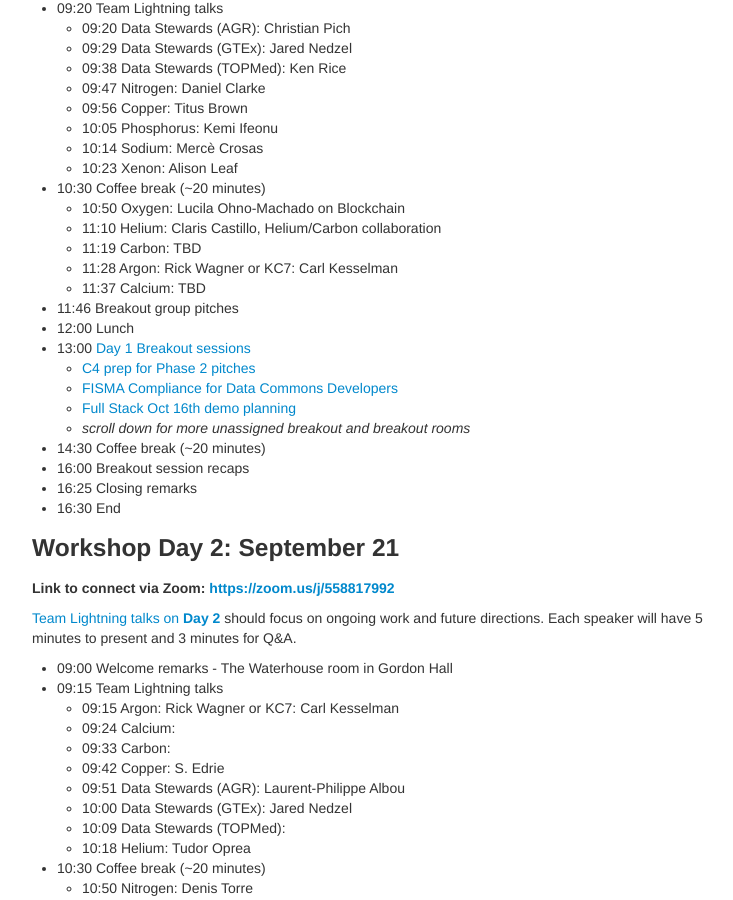
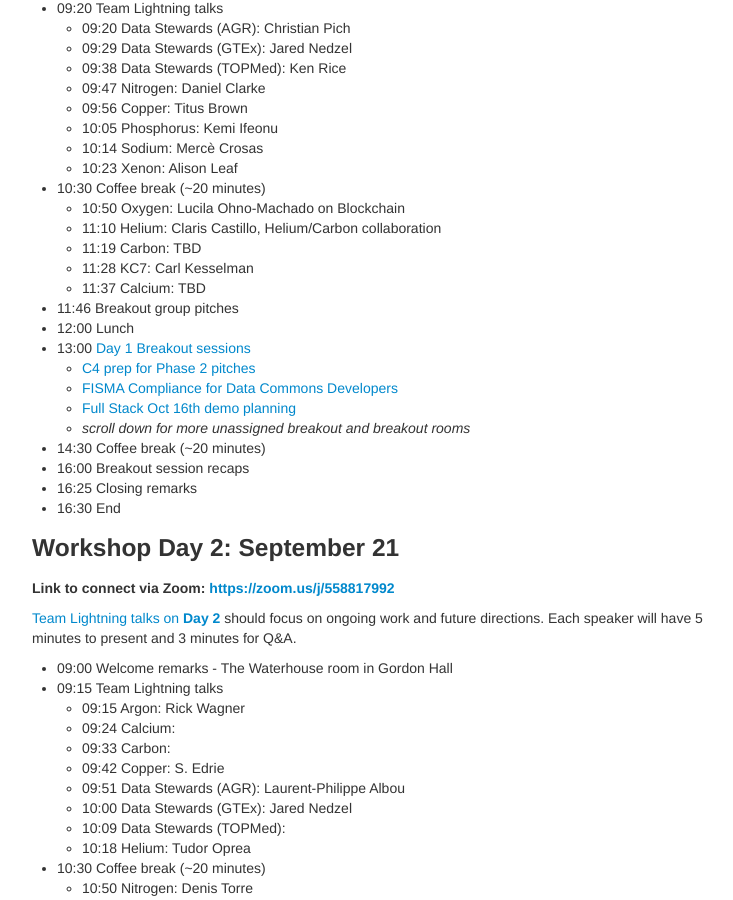
Before and after one commit to dcppc/2018-september-workshop, a Jekyll site: the page built from docs/agenda.md, in a window 1280 px wide and 900 px high, scrolled down 700 px. Shown: the whole window, without its empty margins (258-991 px from the left). Built offline with Jekyll 4.4.1, drawn with Linux system fonts in a browser that asks for light colours.

Commit message:
KC7 and argon update

```diff
--- a/docs/agenda.md
+++ b/docs/agenda.md
@@ -38,7 +38,7 @@ Sept 21 | 9-5 | Commonsing meeting | Countway 403 and 320
 	- 10:50 Oxygen: Lucila Ohno-Machado on Blockchain
 	- 11:10 Helium: Claris Castillo, Helium/Carbon collaboration
 	- 11:19 Carbon: TBD
-	- 11:28 Argon: Rick Wagner or KC7: Carl Kesselman
+	- 11:28 KC7: Carl Kesselman
 	- 11:37 Calcium: TBD
 - 11:46 Breakout group pitches
 - 12:00 Lunch
@@ -62,7 +62,7 @@ should focus on ongoing work and future directions. Each speaker will have 5 min
 
 - 09:00  Welcome remarks - The Waterhouse room in Gordon Hall
 - 09:15  Team Lightning talks
-	- 09:15 Argon: Rick Wagner or KC7: Carl Kesselman
+	- 09:15 Argon: Rick Wagner
 	- 09:24 Calcium:
 	- 09:33 Carbon:
 	- 09:42 Copper: S. Edrie
```
